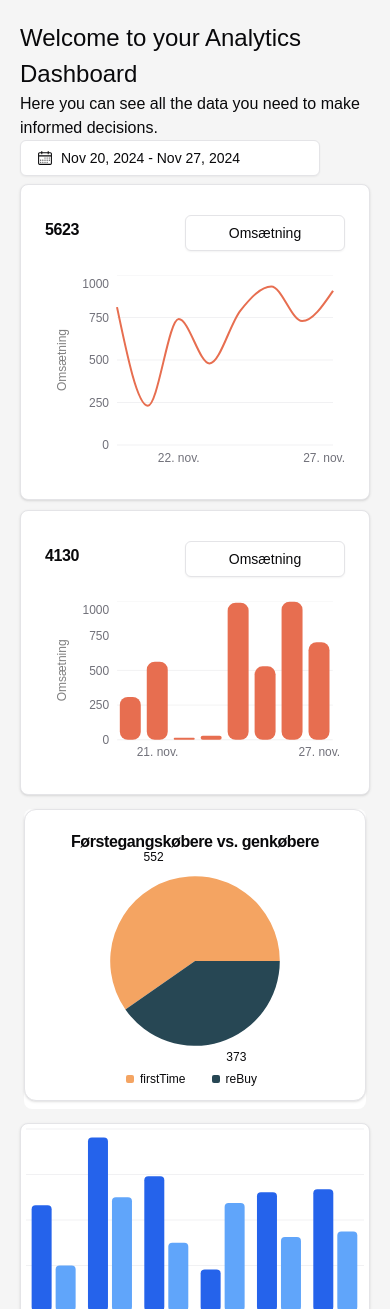
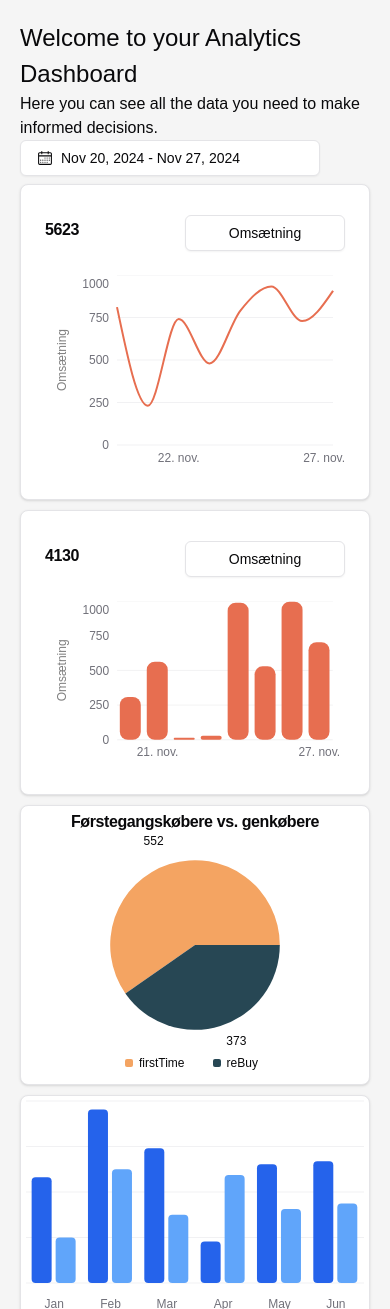
Before and after one commit to Stefanos-Langkilde/analytics, a Next.js app in the folder analytics/: page / in a window 390 px wide. Shown: the top 1309 px of the page. Built offline with nearby package versions, Linux system fonts and the light colour scheme.

Commit message:
Refactor PieChart component layout for improved styling and responsiveness

```diff
--- a/analytics/components/pieChart.tsx
+++ b/analytics/components/pieChart.tsx
@@ -1,8 +1,7 @@
 "use client";
 import { Pie, PieChart } from "recharts";
-import { Card, CardContent, CardDescription, CardFooter, CardHeader, CardTitle } from "@/components/ui/card";
+import { Card, CardContent, CardHeader, CardTitle } from "@/components/ui/card";
 import { ChartConfig, ChartContainer, ChartLegend, ChartLegendContent, ChartTooltip, ChartTooltipContent } from "@/components/ui/chart";
-import { console } from "inspector";
 
 export const description = "A pie chart with a custom label";
 
@@ -40,13 +39,12 @@ const chartConfig = {
 
 export default function Component() {
    return (
-      <div className="bg-white rounded-lg m-1 h-[300px]">
-         <Card className="flex flex-col">
-            <CardHeader className="items-center pb-0">
+      <Card className="flex flex-col justify-center gap-1 bg-white rounded-lg h-[100%]">
+         <CardHeader className="flex items-center pb-0 pt-2">
             <CardTitle>Førstegangskøbere vs. genkøbere</CardTitle>
          </CardHeader>
-            <CardContent className="flex-1 pb-0">
-               <ChartContainer config={chartConfig} className="aspect-square h-[250px] w-full px-0">
+         <CardContent className="flex flex-1 items-center max-h-[250px] pb-0">
+            <ChartContainer config={chartConfig} className="aspect-square h-[100%] w-full">
                <PieChart>
                   <ChartTooltip content={<ChartTooltipContent nameKey="count" hideLabel />} />
                   <Pie
@@ -78,6 +76,5 @@ export default function Component() {
             </ChartContainer>
          </CardContent>
       </Card>
-      </div>
    );
 }
```
Lines whose indentation alone changed are shown as unchanged.
